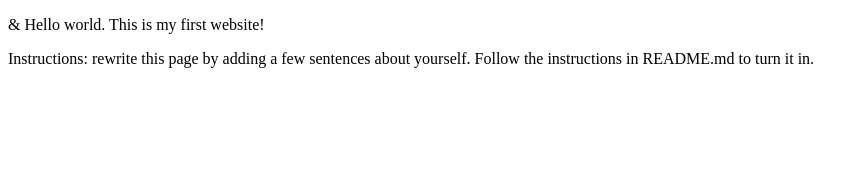
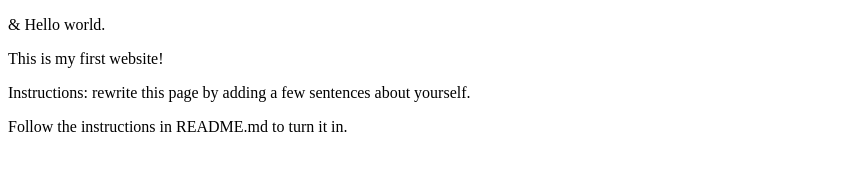
Before and after one commit to dkriegls/coursera, a plain HTML site: page labs/lab1/index.html in a window 1280 px wide. Shown: the whole page, without its empty margins (0-868 px from the left). Drawn offline with Linux system fonts and the light colour scheme.

Commit message:
Update index.html
update

```diff
--- a/labs/lab1/index.html
+++ b/labs/lab1/index.html
@@ -5,7 +5,9 @@
   <title>Internet Technologies and Web Design</title>
 </head>
 <body>
-  <p>&amp; Hello world. This is my first website!</p>
-  <p>Instructions: rewrite this page by adding a few sentences about yourself. Follow the instructions in README.md to turn it in.</p>
+  <p>&amp; Hello world.</p>
+  </p>This is my first website!</p>
+  <p>Instructions: rewrite this page by adding a few sentences about yourself.</p>
+  </p>Follow the instructions in README.md to turn it in.</p>
 </body>
 </html>
```
